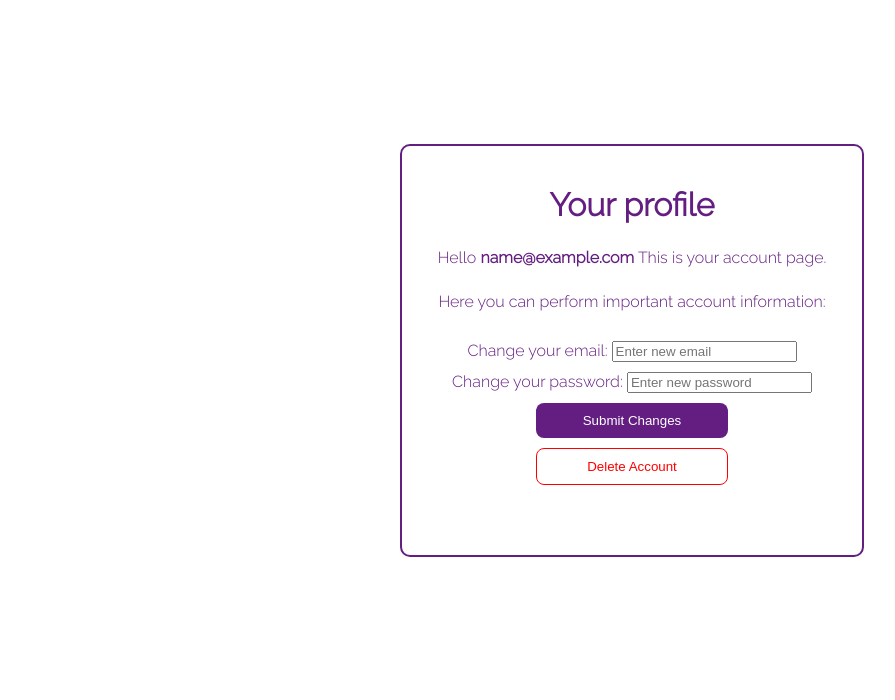
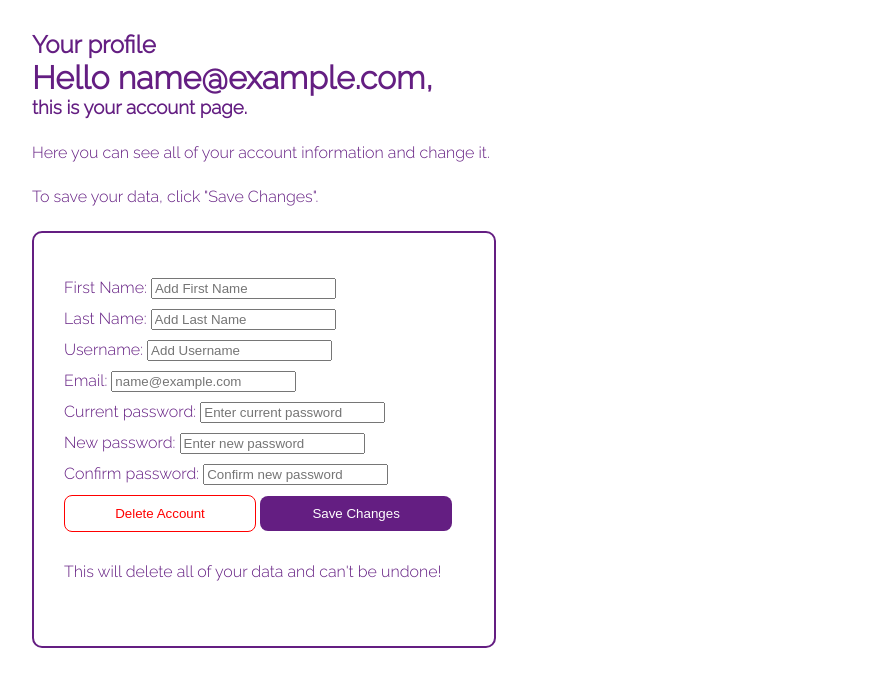
Before and after one commit to ZinoM21/cashflow, a Flask app: page /account in a window 1280 px wide. Shown: the part 100-800 px from the top of the page, without its empty margins (8-903 px from the left). Run offline with Flask 2, Linux system fonts and the light colour scheme; the visitor is signed in with stand-in values (Sample User, id 1); data comes from the database, SQL or seed files in the repository.

Commit message:
Added better, working /account page
complete new html&css layout, JS for errors & checks, new columns from user db changeable,

```diff
--- a/app/static/css/users/account.css
+++ b/app/static/css/users/account.css
@@ -5,9 +5,6 @@
 main {
     height: calc(100vh - 100px - 30px - 30px);
     padding: 30px 40px;
-    display: flex;
-    align-items: center;
-    justify-content: center;
 }
 
 .container {
@@ -15,7 +12,7 @@
     border: 2px solid var(--c2);
     border-radius: 10px;
     padding: 40px 30px;
-    text-align: center;
+    text-align: left;
 }
 
 p {
--- a/app/static/script/users/account.js
+++ b/app/static/script/users/account.js
@@ -1,5 +1,61 @@
+// Input Validation Erros
+const form = document.getElementById('accountForm')
+const fname = document.getElementById('fname')
+const lname = document.getElementById('lname')
+const uname = document.getElementById('uname')
+const email = document.getElementById('email')
+const pw_current = document.getElementById('pw_current')
+const pw_new = document.getElementById('pw_new')
+const pw_confirm = document.getElementById('pw_confirm')
+
+form.addEventListener('submit', (e) => {
+    let messages = []
+
+    // Email:
+    if (!email.value === '' || !email.value == null) {
+        if (!email.value.includes('@') || !email.value.includes('.')) {
+            messages.push('Not a valid Email')
+            messages.push("Email has to include ' @ ' and ' . '")
+        }
+    }
+
+    // Password:
+    if (!pw_new.value === '' || !pw_new.value == null) {
+        if (pw_new.value.length <= 6) {
+            messages.push('Password must be longer than 6 characters')
+        } else if (pw_new.value.length >= 30) {
+            messages.push('Password must be less than 30 characters')
+        }
+    }
+
+    // Password Confirm:
+    if (pw_new.value != pw_confirm.value) {
+        messages.push('Passwords do not match.')
+    }
+
+    // Error Messages:
+    if (messages.length > 0) {
+        e.preventDefault();
+        clearPreviousErrors();
+        AddNewErrors(messages);
+    }
+})
+
+// Functions:
+let clearPreviousErrors = () => document.querySelectorAll('.generatedErrors').forEach( (e) => e.remove());
+
+let AddNewErrors = (messages) => {
+    for (let i = 0; i < messages.length; i++) {
+        const newP = document.createElement("p");
+        newP.setAttribute("class", "generatedErrors")
+        newP.innerText = messages[i];
+        document.getElementById("accountForm").appendChild(newP);
+    }
+}
+
+
+// Delete User with deleteButton
 const deleteButton = document.querySelector(".delete");
-const form = document.getElementById('accountForm')
 
 deleteButton.addEventListener("click", () => {
     form.addEventListener('submit', (e) => {
--- a/app/templates/users/account.html
+++ b/app/templates/users/account.html
@@ -8,31 +8,102 @@
 
 {% block main %}
 
+<h2>
+    Your profile
+</h2>
+
+<h1>
+    Hello
+    <strong>
+        {% if user.fname and user.lname %}
+            {{ user.fname }} {{ user.lname }},
+        {% elif user.fname %}
+            {{ user.fname }},
+        {% else %}
+            {{ user.email }},
+        {% endif %}
+    </strong>
+</h1>
+
+<h3>
+    this is your account page.
+</h3>
+
+<p>
+    Here you can see all of your account information and change it.
+</p>
+
+<p>
+    To save your data, click "Save Changes".
+</p>
+
 <form id="accountForm" class="container" method="POST">
-    <h1>
-        Your profile
-    </h1>
-    <p>
-        Hello <strong>{{ user.email }}</strong> This is your account page.
-    </p>
-    <p>
-        Here you can perform important account information:
-    </p>
     <ul>
+        {% if user.fname %}
         <li>
-            <label for="email">Change your email:</label>
-            <input type="email" id="email" name="email" placeholder="Enter new email">
+            <label for="fname">First Name:</label>
+            <input type="text" id="fname" name="fname" placeholder="{{ user.fname }}">
+        </li>
+        {% endif %}
+        {% if not user.fname %}
+        <li>
+            <label for="fname">First Name:</label>
+            <input type="text" id="fname" name="fname" placeholder="Add First Name">
+        </li>
+        {% endif %}
+
+
+        {% if user.lname %}
+        <li>
+            <label for="lname">Last Name:</label>
+            <input type="text" id="lname" name="lname" placeholder="{{ user.lname }}">
+        </li>
+        {% endif %}
+        {% if not user.lname %}
+        <li>
+            <label for="lname">Last Name:</label>
+            <input type="text" id="lname" name="lname" placeholder="Add Last Name">
+        </li>
+        {% endif %}
+
+
+        {% if user.uname %}
+        <li>
+            <label for="uname">Username:</label>
+            <input type="text" id="uname" name="uname" placeholder="{{ user.uname }}">
+        </li>
+        {% endif %}
+        {% if not user.uname %}
+        <li>
+            <label for="uname">Username:</label>
+            <input type="text" id="uname" name="uname" placeholder="Add Username">
+        </li>
+        {% endif %}
+
+
+        <li>
+            <label for="email">Email:</label>
+            <input type="email" id="email" name="email" placeholder="{{ user.email }}">
         </li>
         <li>
-            <label for="password">Change your password:</label>
-            <input type="password" id="password" name="password" placeholder="Enter new password">
+            <label for="pw_current">Current password:</label>
+            <input type="password" id="pw_current" name="pw_current" placeholder="Enter current password">
         </li>
         <li>
-            <input type="submit" value="Submit Changes" class="submit">
+            <label for="pw_new">New password:</label>
+            <input type="password" id="pw_new" name="pw_new" placeholder="Enter new password">
+        </li>
+        <li>
+            <label for="pw_confirm">Confirm password:</label>
+            <input type="password" id="pw_confirm" name="pw_confirm" placeholder="Confirm new password">
         </li>
         <li>
             <button class="delete">Delete Account</button>
+            <input type="submit" value="Save Changes" class="submit">
         </li>
+        <p>
+            This will delete all of your data and can't be undone!
+        </p>
     </ul>
     {% if error %}
         <p class="generatedErrors">{{ error }}</p>
--- a/app/users/routes.py
+++ b/app/users/routes.py
@@ -88,8 +88,11 @@
         # Checks
         if user.email == request.form.get('email'):
             raise Exception ("New email can't be old email.")
-        if request.form.get('password'):
-            if check_password_hash(user.password, request.form.get('password')):
+
+        if request.form.get('pw_current') and request.form.get('pw_new'):
+            if not check_password_hash(user.password, request.form.get('pw_current')):
+                raise Exception ("Current password is wrong")
+            if check_password_hash(user.password, request.form.get('pw_new')):
                 raise Exception ("New password can't be old password.")
 
         # Logic
```
Also changed, not shown: app/users/services/change_user.py (+12 -0 lines).
